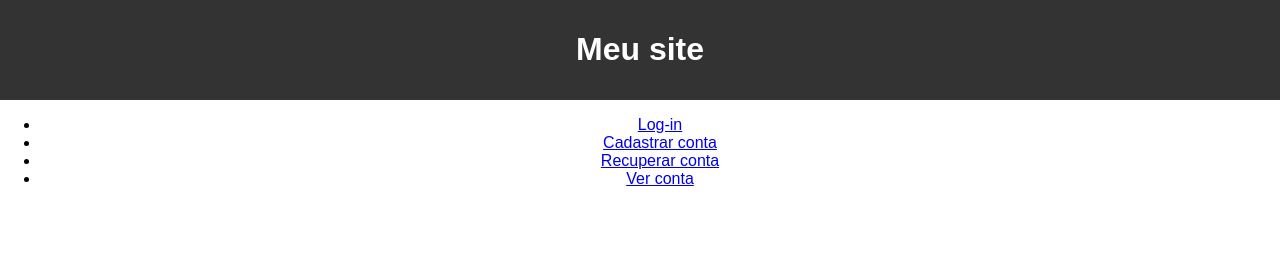
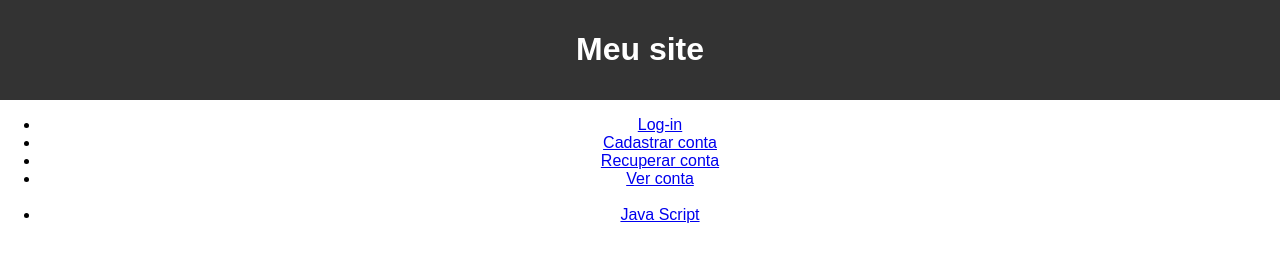
Before and after one commit to GksOC/SistemaWeb, a plain HTML site: page index.html in a window 1280 px wide. Drawn offline with Linux system fonts and the light colour scheme.

Commit message:
Adicionando novo exercicio "javaScript.html"

```diff
--- a/index.html
+++ b/index.html
@@ -17,6 +17,8 @@
 		<li> <a href="create.html">Cadastrar conta</a> </li>
 		<li> <a href="missing.html">Recuperar conta</a> </li>
 		<li> <a href="profile.html">Ver conta</a> </li>
+	    	<br>
+	    	<li> <a href=javaScript.html>Java Script </a> </li>
 	    </ul>
 	</div>
     </body>
```
